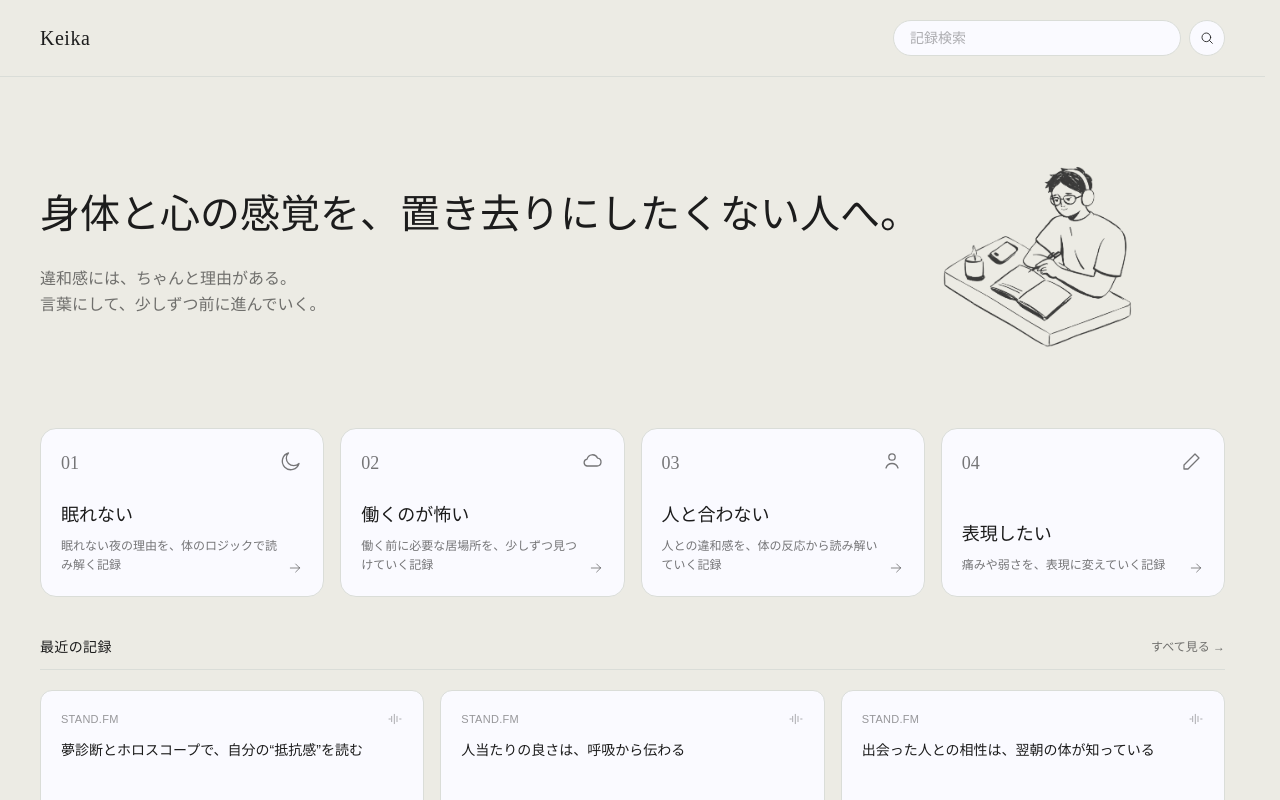
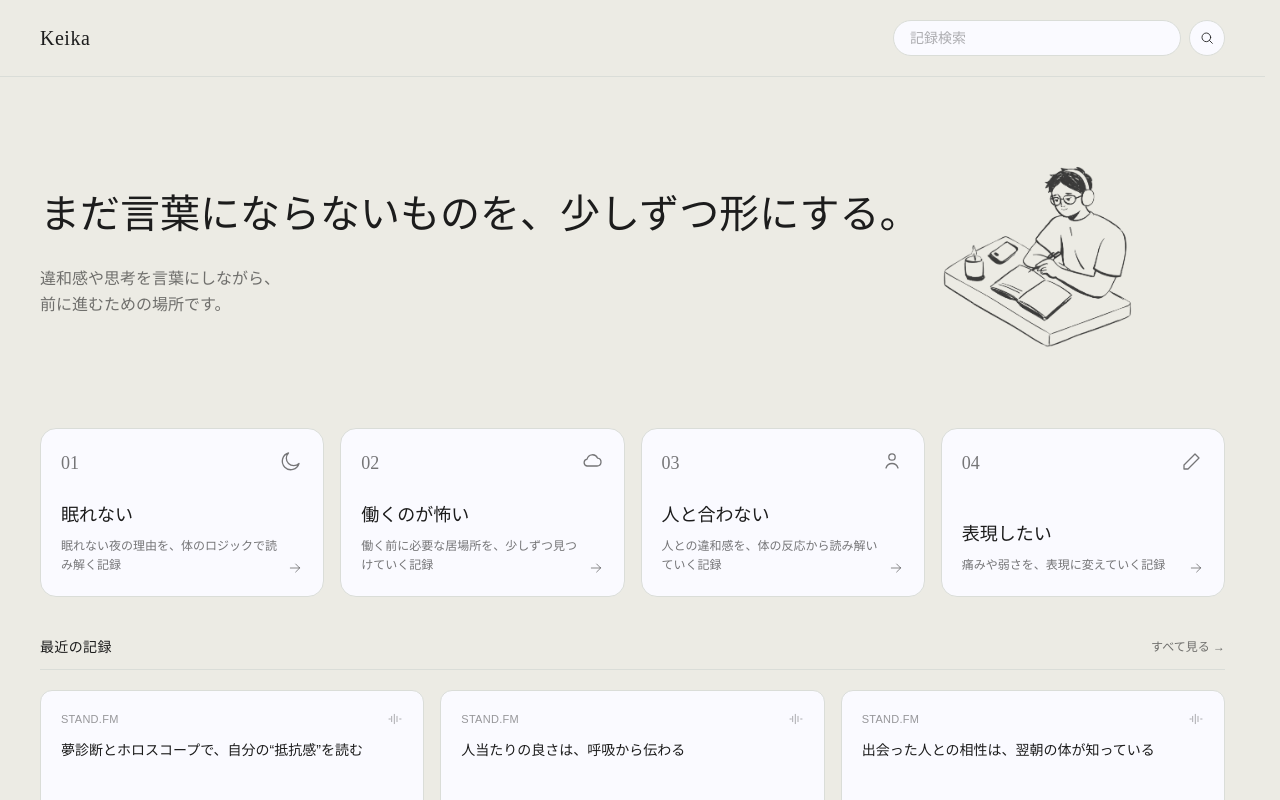
Before and after one commit to shimamaru/knowledge-map, a Next.js app: page / in a window 1280 px wide. Shown: the top 800 px of the page. Built offline with nearby package versions, Linux system fonts and the light colour scheme.

Commit message:
Update hero copy

```diff
--- a/src/app/layout.tsx
+++ b/src/app/layout.tsx
@@ -3,7 +3,8 @@ import "./globals.css";
 
 export const metadata: Metadata = {
   title: "Keika",
-  description: "身体と心の感覚を、置き去りにしたくない人へ。違和感には、ちゃんと理由がある。言葉にして、少しずつ前に進んでいく。",
+  description:
+    "まだ言葉にならないものを、少しずつ形にする。違和感や思考を言葉にしながら、前に進むための場所です。",
 };
 
 export default function RootLayout({
--- a/src/components/Hero.tsx
+++ b/src/components/Hero.tsx
@@ -8,12 +8,12 @@ export default function Hero() {
     <section className="flex flex-col items-start gap-10 px-6 py-14 text-left sm:px-10 sm:py-20 lg:flex-row lg:items-center lg:gap-10">
       <div className="min-w-0 lg:flex-1">
         <h1 className={titleClass}>
-          身体と心の感覚を、置き去りにしたくない人へ。
+          まだ言葉にならないものを、少しずつ形にする。
         </h1>
         <p className="mt-6 max-w-md text-sm leading-relaxed text-foreground/60 sm:text-base">
-          違和感には、ちゃんと理由がある。
+          違和感や思考を言葉にしながら、
           <br />
-          言葉にして、少しずつ前に進んでいく。
+          前に進むための場所です。
         </p>
       </div>
       <div className="mx-auto w-full max-w-[220px] shrink-0 sm:max-w-[280px] lg:mx-0 xl:max-w-[360px]">
```
